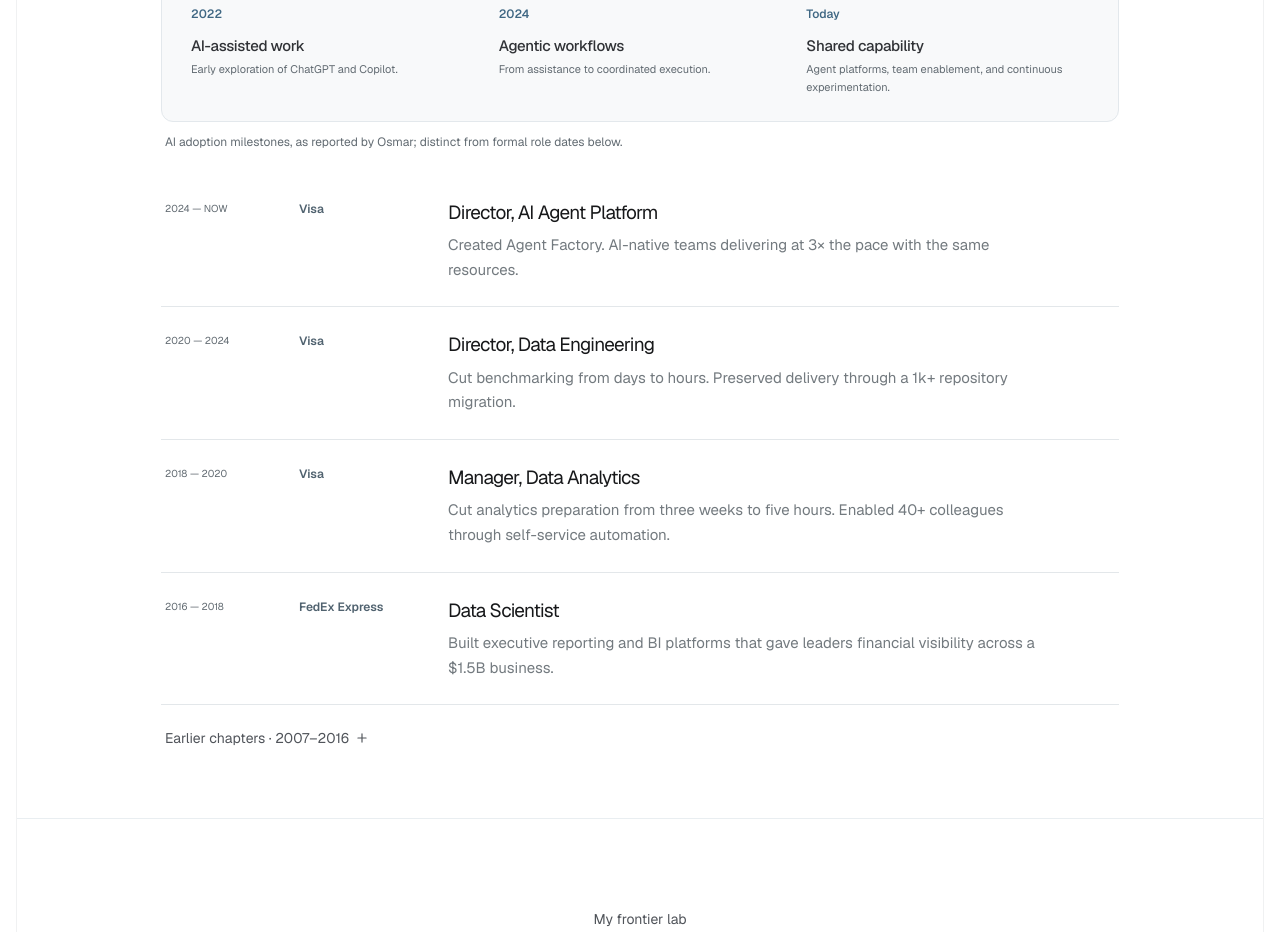
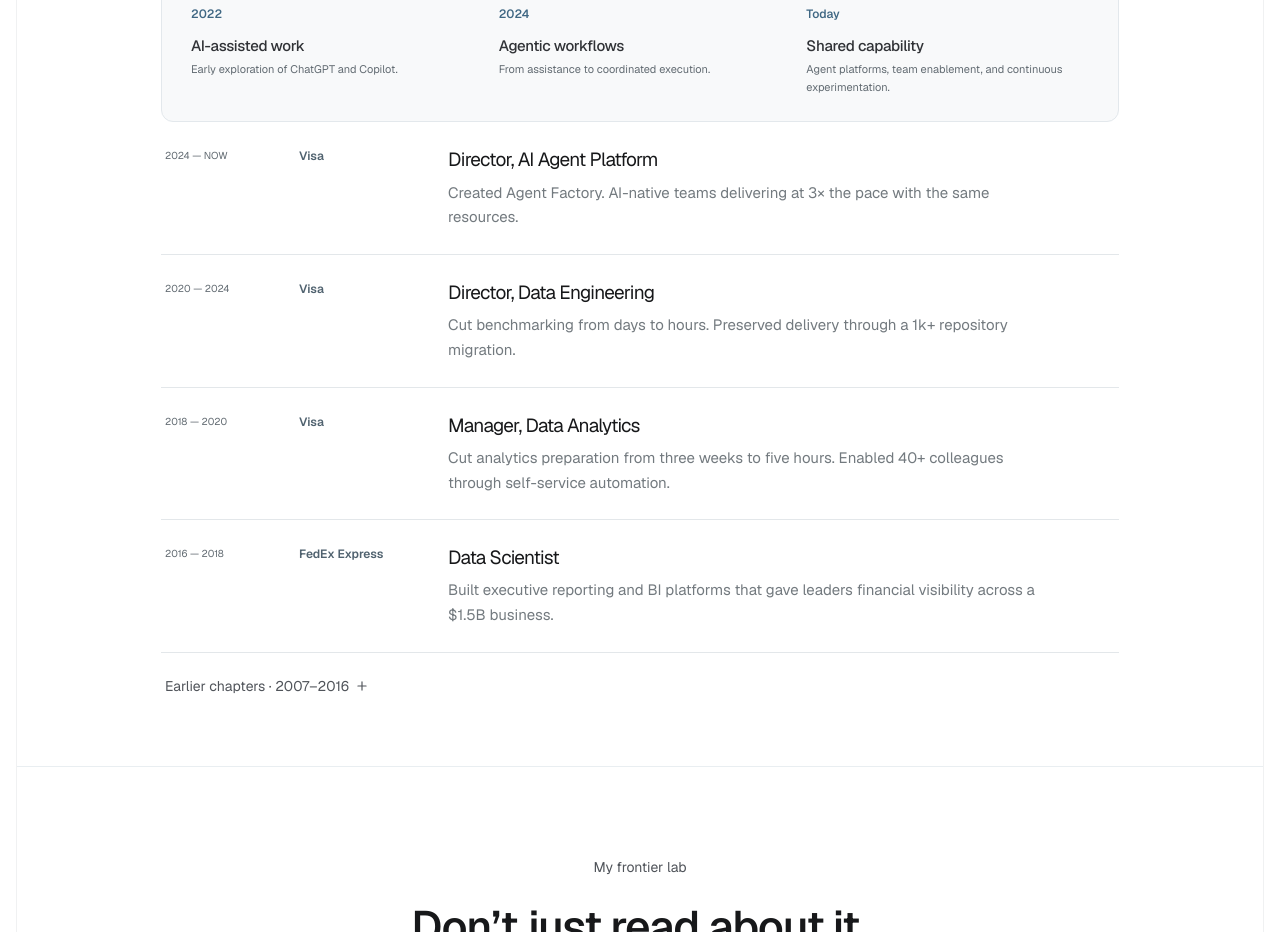
Before and after one commit to osmarmorales1/osmar-portfolio, a React (Vite) app: page / in a window 1280 px wide. Shown: the part 5080-6012 px from the top of the page. Built offline with nearby package versions, Linux system fonts and the light colour scheme.

Commit message:
Remove visible career milestone qualifier

```diff
--- a/components/career-stack.tsx
+++ b/components/career-stack.tsx
@@ -172,10 +172,6 @@ export default function CareerStack() {
               </p>
             </div>
           </div>
-          <p className="milestone-note">
-            AI adoption milestones, as reported by Osmar; distinct from formal
-            role dates below.
-          </p>
           <div className="career-timeline">
             {career
               .slice(0, all ? career.length : 4)
```
